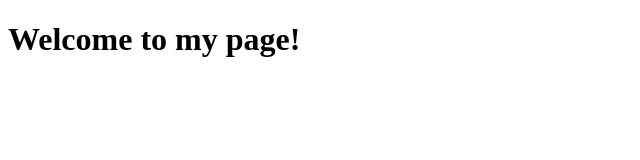
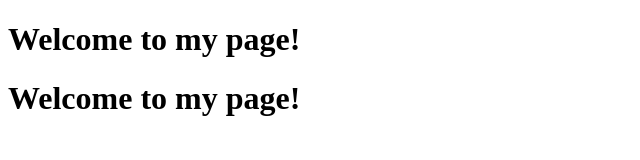
Before and after one commit to Mehermsp/vsmpro, a plain HTML site: page index.html in a window 1280 px wide. Shown: the whole page, without its empty margins (0-640 px from the left). Drawn offline with Linux system fonts and the light colour scheme.

Commit message:
v2 project

```diff
--- a/index.html
+++ b/index.html
@@ -7,5 +7,6 @@
 </head>
 <body>
     <h1>Welcome to my page!</h1>
+    <h1>Welcome to my page!</h1>
 </body>
 </html>
```
